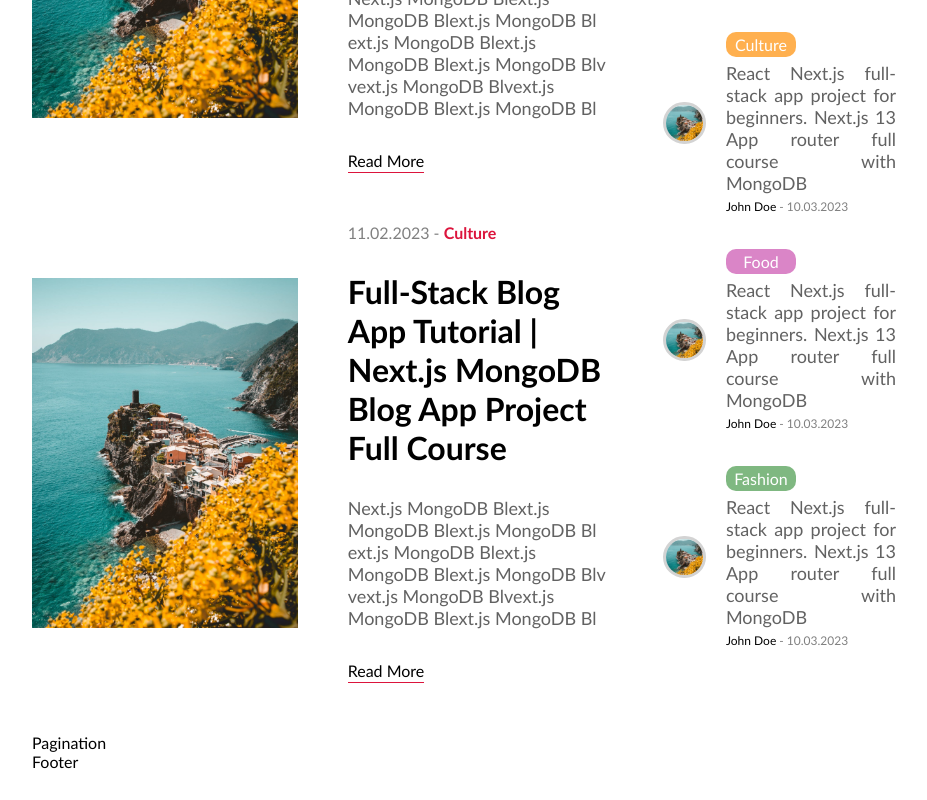
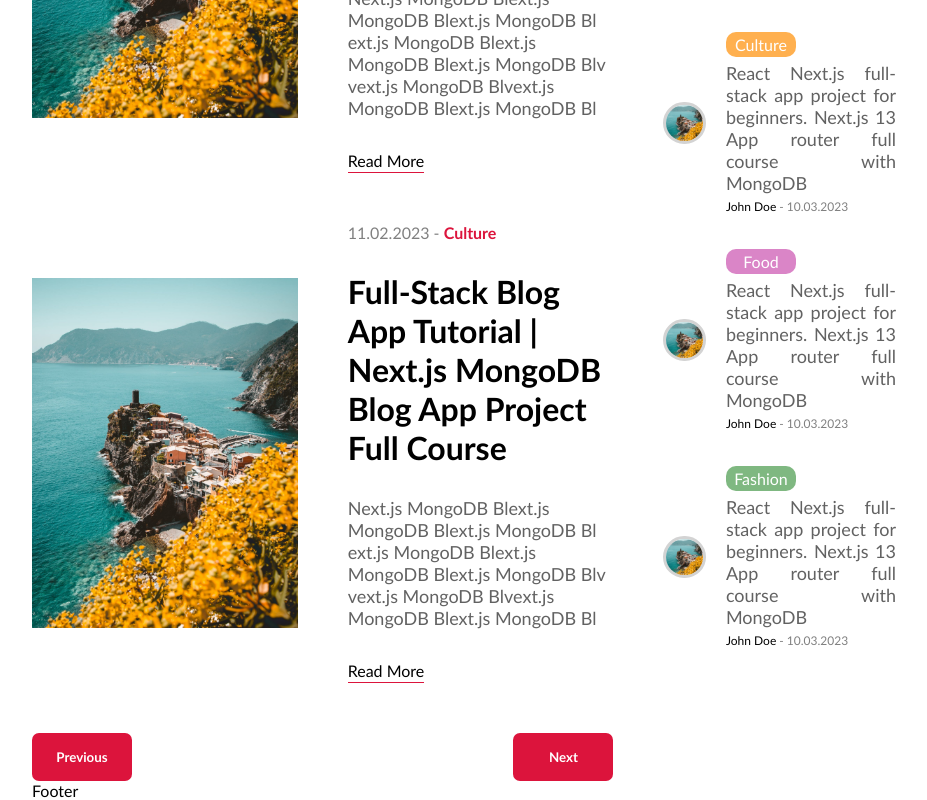
Before and after one commit to alifzwan/NextJS-blog-app, a Next.js app: page / in a window 1280 px wide. Shown: the part 2713-3513 px from the top of the page, without its empty margins (176-1103 px from the left). Before the commit the page ends 3484 px from the top, so only its background shows below. Built offline with nearby package versions, Linux system fonts and the light colour scheme.

Commit message:
Added the pagination "Previous/Next" section

```diff
--- a/src/components/pagination/Pagination.jsx
+++ b/src/components/pagination/Pagination.jsx
@@ -3,7 +3,10 @@
 
 const Pagination = () => {
   return (
-    <div className={styles.container}>Pagination</div>
+    <div className={styles.container}>
+      <button className={styles.button}>Previous</button>
+      <button className={styles.button}>Next</button>
+    </div>
   )
 }
 
--- a/src/components/pagination/pagination.module.scss
+++ b/src/components/pagination/pagination.module.scss
@@ -0,0 +1,23 @@
+.container {
+    display: flex;
+    justify-content: space-between;
+    .button {
+        display: flex;
+        flex-direction: row;
+        background-color: crimson;
+        color: white;
+        width: 100px;
+        border: none;
+        border-radius: 7px;
+        cursor: pointer;
+        padding: 16px;
+        justify-content: center;
+        font-weight: bold;
+        transition-duration: 0.3s;
+    }
+    .button:hover{
+        color: crimson;
+        background-color: white;
+    }
+
+}
```
